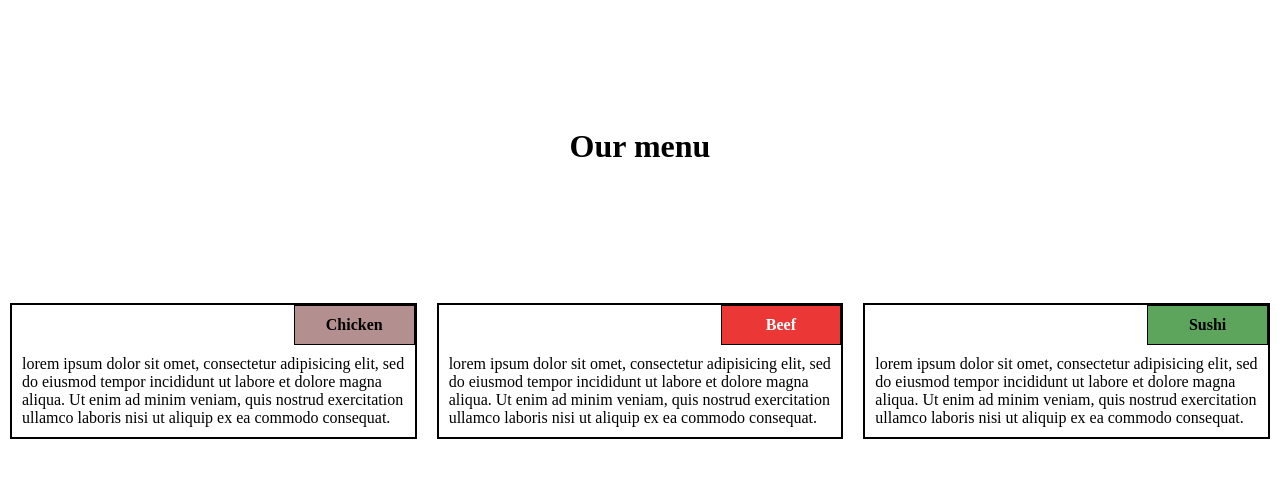
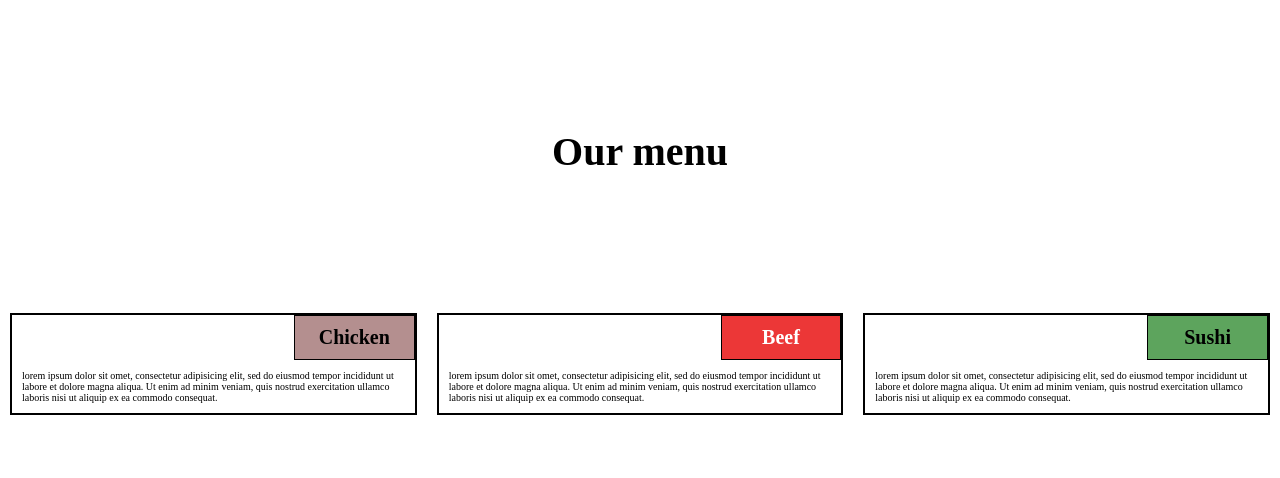
Before and after one commit to Mounir-kh/Coursera-test, a plain HTML site: page module2-solution/index.html in a window 1280 px wide. Drawn offline with Linux system fonts and the light colour scheme.

Commit message:
Task completed

```diff
--- a/module2-solution/style.css
+++ b/module2-solution/style.css
@@ -9,6 +9,7 @@ h1{
     text-align: center;
     margin-left: auto;
     margin-right: auto;
+    font-size: 40px;
 }
 
 main{
@@ -20,10 +21,12 @@ main{
     border: solid black 2px;
     clear: right;
     overflow: hidden;
+
 }
 p{
     padding: 10px 10px 10px 10px;
     clear: right;
+    font-size: 10px;
 }
 span{
     border: solid black 1px ;
@@ -33,6 +36,7 @@ span{
     margin: 0px;
     width: 30%;
     text-align: center;
+    font-size: 20px;
 }
 .chicken >span{
     background-color: rgb(180, 143, 143);
```
